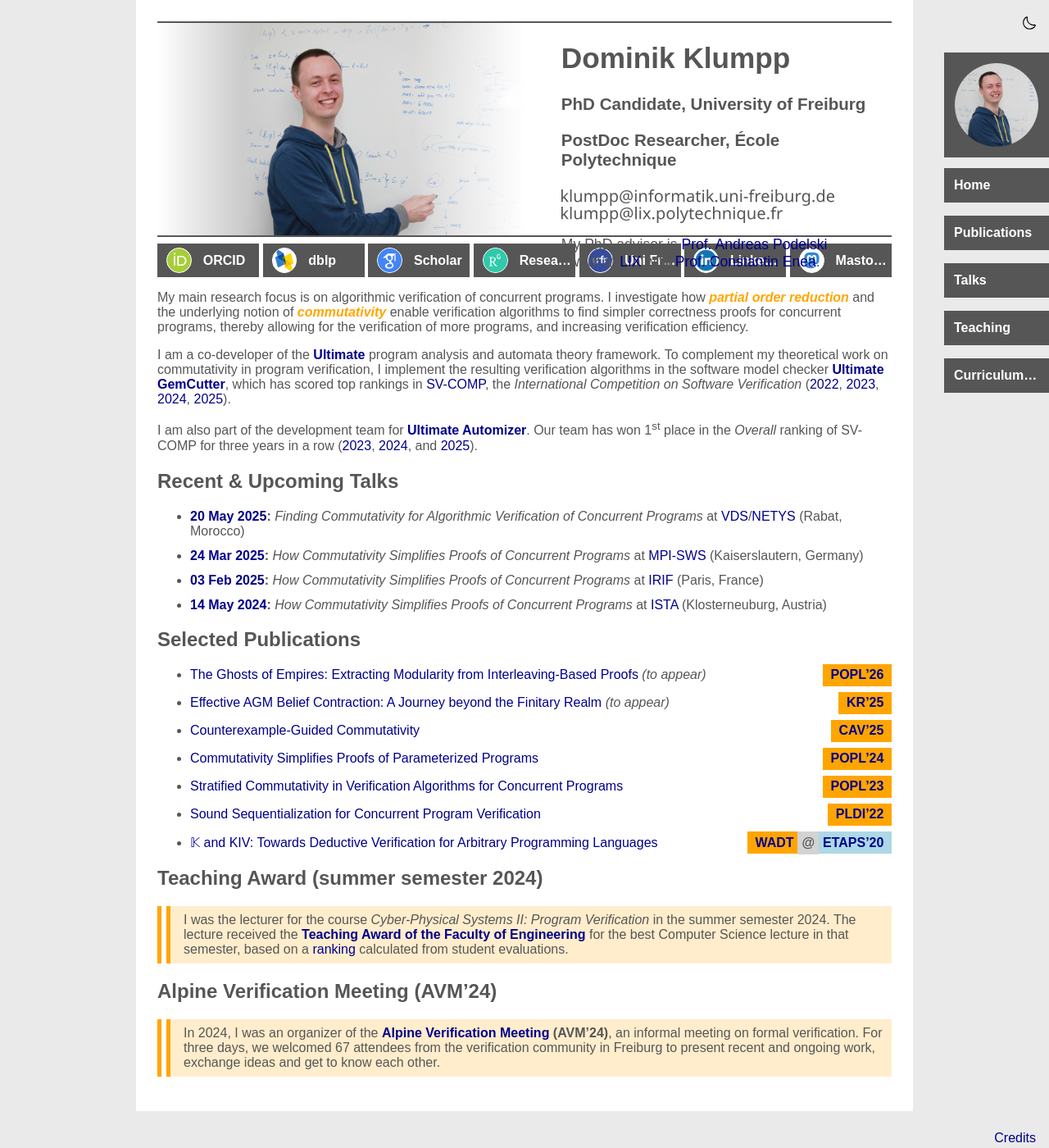
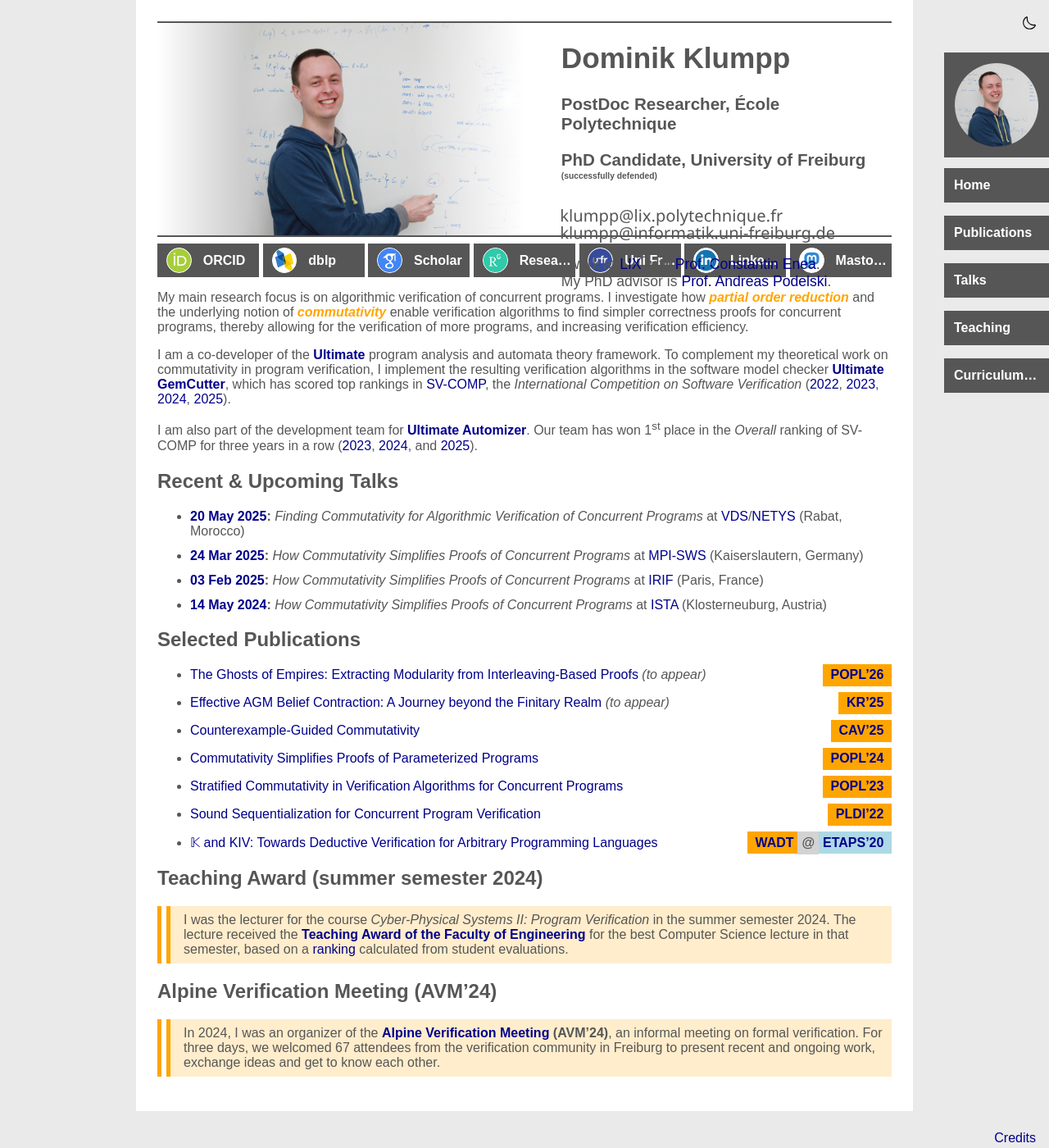
Before and after one commit to maul-esel/personal-website, a Jekyll site: the page built from index.markdown, in a window 1280 px wide and 1400 px high. Shown: the whole window at 82% size. Built offline with Jekyll 4.4.1, drawn with Linux system fonts in a browser that asks for light colours.

Commit message:
update main page: add note on successful defense, reorder

```diff
--- a/index.markdown
+++ b/index.markdown
@@ -13,14 +13,14 @@ keywords: Dominik Klumpp, computer science, programming languages, formal method
   {% include image.html file="dominik.jpg" alt="Dominik Klumpp" title="Dominik Klumpp" width=530 height=380 sizes=28vw srcset="800w: small, 2000w: medium, 4785w: " %}
   <div id="main-info">
     <h1>Dominik Klumpp</h1>
-    <h3>PhD Candidate, University of Freiburg</h3>
     <h3>PostDoc Researcher, &Eacute;cole Polytechnique</h3>
-    <img alt="email address: lastname at informatik dot uni-freiburg dot de" class="mail" src="{{ '/images/mail_ufr.svg' | relative_url }}" /><br/>
-    <img alt="email address: lastname at lix dot polytechnique dot fr"       class="mail" src="{{ '/images/mail_lix.svg' | relative_url }}" />
+    <h3>PhD Candidate, University of Freiburg <sup class="position-note">(successfully defended)</sup></h3>
+    <img alt="email address: lastname at lix dot polytechnique dot fr"       class="mail" src="{{ '/images/mail_lix.svg' | relative_url }}" /><br/>
+    <img alt="email address: lastname at informatik dot uni-freiburg dot de" class="mail" src="{{ '/images/mail_ufr.svg' | relative_url }}" />
 
     <p>
-    My PhD advisor is <a href="https://swt.informatik.uni-freiburg.de/staff/podelski">Prof. Andreas Podelski</a>.<br/>
-    I work at <a href="https://www.lix.polytechnique.fr/">LIX</a> with <a href="https://www.lix.polytechnique.fr/~cenea/">Prof. Constantin Enea</a>.
+    I work at <a href="https://www.lix.polytechnique.fr/">LIX</a> with <a href="https://www.lix.polytechnique.fr/~cenea/">Prof. Constantin Enea</a>.<br/>
+    My PhD advisor is <a href="https://swt.informatik.uni-freiburg.de/staff/podelski">Prof. Andreas Podelski</a>.
     </p>
   </div>
   <script type="application/ld+json">
--- a/style/default.scss
+++ b/style/default.scss
@@ -420,6 +420,10 @@ mark {
     left: 55%;
     top: 0;
 
+    .position-note {
+      font-size: 0.5em;
+    }
+
     .mail {
       height: 1.15em;
       margin-bottom: -.4em;
```
